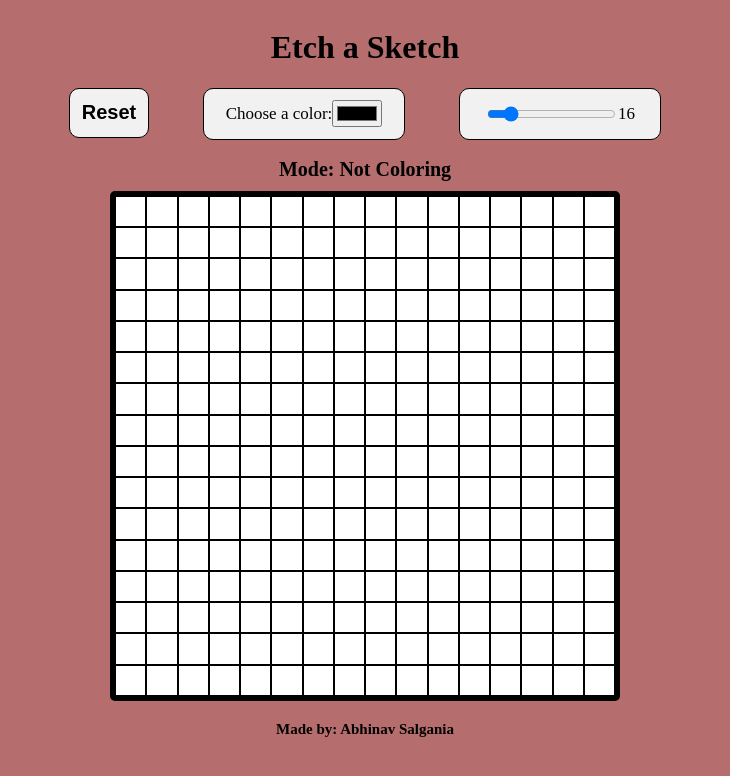
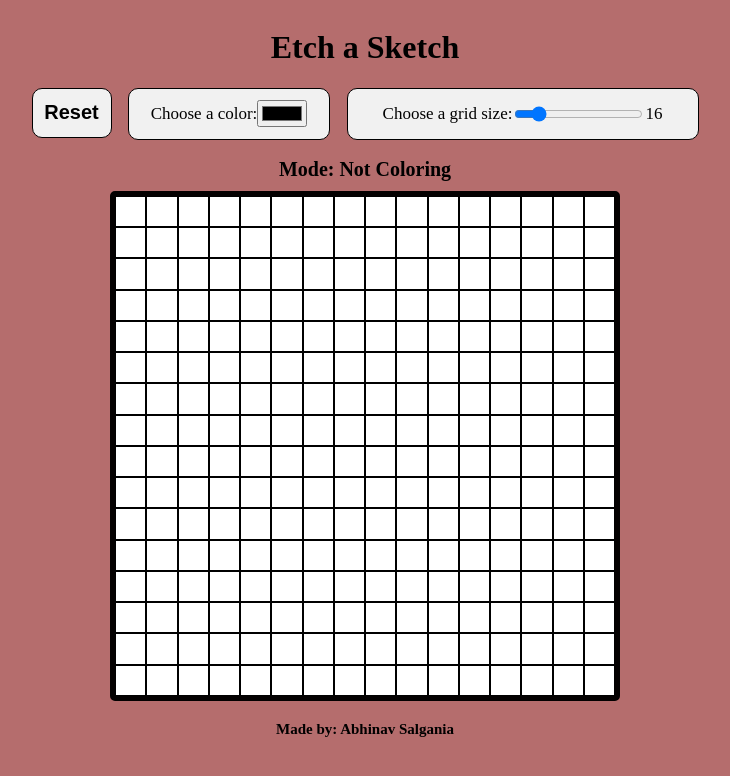
Before and after one commit to AbhinavSalgania/Etch_a_Sketch, a plain HTML site: page index.html in a window 1280 px wide. Both pictures are taken after a click on the button "Reset". Shown: the whole page, without its empty margins (275-1005 px from the left). Drawn offline with Linux system fonts and the light colour scheme.

Commit message:
Add choose a grid size functionality

```diff
--- a/index.html
+++ b/index.html
@@ -20,10 +20,10 @@
         </div>
 
         <div class = 'slider'>
+            <label for = 'slider'>Choose a grid size:</label>
             <input type = 'range' min = '2' max = '100' value = '16' id = 'slider'>
             <p class = "value"> 16 </p>
         </div>
-
 
     </div>
 
--- a/script.js
+++ b/script.js
@@ -2,19 +2,28 @@ let gridContainer = document.querySelector(".gridContainer");
 let currentColor = "black";
 let currentlyActive = false;
 
+
+//create the grid with the size of the slider
+// and call the colorSquare function when mouse is over the squares
+// using appendChild instead of insertAdjacentElement because it is faster
+// Also, add a border to the squares to make them visible
+// and make the background of the squares white
+
 function createGrid(size){
+    gridContainer.style.gridTemplateColumns = `repeat(${size}, 1fr)`;
+    gridContainer.style.gridTemplateRows = `repeat(${size}, 1fr)`;
+    for(let i = 0; i < size * size; i++){
+        let square = document.createElement('div');
+        square.classList.add('square');
+        square.style.border = "1px solid black";
+        square.style.backgroundColor = "white";
 
-for (let i = 0; i < size*size; i++) {
-    gridContainer.style.gridTemplateColumns = "repeat(${size}, 1fr)";
-    gridContainer.style.gridTemplateRows = "repeat(${size}, 1fr)";
-    let square = document.createElement("div");
-    square.style.backgroundColor = "white";
-    square.style.border = "1px solid black";
-    square.addEventListener('mouseover', colorSquare);
-    gridContainer.insertAdjacentElement("beforeend", square);
+        square.addEventListener('mouseover', colorSquare);
+        gridContainer.appendChild(square);
     }
 }
 
+// create the grid with the size of 16
 createGrid(16);
 
 // color the squares when mouse is over them
@@ -42,17 +51,23 @@ chooseColor.addEventListener('input', function(){
     currentColor = this.value;
 });
 
-// reset button function to make the background of the squares white
-// and change color back to black
-// and show the current color in the color picker
+// When reset button is clicked, make all the squares white
+// and make the color picker show black and the slider show 16
+// and make the grid 16x16
 
 const resetButton = document.querySelector('#reset');
 resetButton.addEventListener('click', function(){
     let squares = document.querySelectorAll('.gridContainer div');
-    squares.forEach(square => square.style.backgroundColor = 'white');
+    squares.forEach(square => square.style.backgroundColor = "white");
 
     currentColor = "black";
-    chooseColor.value = currentColor;
+    chooseColor.value = "black";
+    slider.value = 16;
+    document.querySelector('.value').textContent = 16;
+
+    let squares2 = document.querySelectorAll('.gridContainer div');
+    squares2.forEach(square => square.remove());
+    createGrid(16);
 });
 
 // slider function to change the size of the grid
@@ -64,5 +79,12 @@ slider.addEventListener('input', function(){
     createGrid(this.value);
 });
 
-// when page is reset, make color picker show black
+// when page is reset, make color picker show black and slider show 16
 chooseColor.value = currentColor;
+slider.value = 16;
+
+// As the user changes the slider, the slider value is shown
+
+slider.addEventListener('input', function(){
+    document.querySelector('.value').textContent = this.value;
+});
--- a/style.css
+++ b/style.css
@@ -35,7 +35,7 @@ button:active{
 }
 
 .slider{
-    width: 200px;
+    width: 350px;
     height: 50px;
     border-radius: 10px;
     border: 1px solid black;
@@ -71,8 +71,6 @@ button:active{
 .gridContainer{
     margin-top: 10px;
     display: grid;
-    grid-template-columns: repeat(16, 2fr);
-    grid-template-rows: repeat(16, 2fr);
     z-index: 100;
     border: 5px solid rgb(3, 0, 0);
     border-radius: 5px;
```
